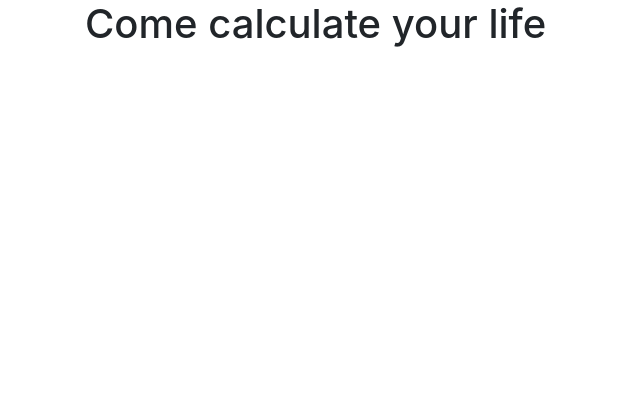
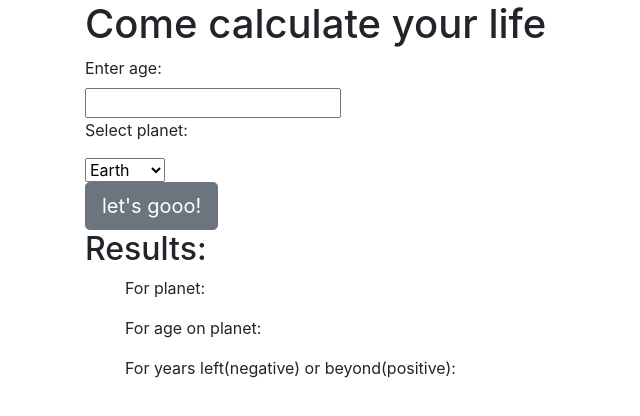
Before and after one commit to RemyXVX/Super-Galactic-Age-Calculator, a website built with webpack: page src/index.html in a window 1280 px wide. Shown: the whole page, without its empty margins (0-640 px from the left). Built offline with nearby package versions, Linux system fonts and the light colour scheme.

Commit message:
Updated and added some UI functions to display answers in the Dom

```diff
--- a/src/index.html
+++ b/src/index.html
@@ -8,11 +8,44 @@
 </head>
 <body>
   <div class="container">
-    <h1>Come calculate your life</h1>
-    <div>
-      <form>
-
-      </form>
+    <div class="first">
+      <h1>Come calculate your life</h1>
+      <div>
+        <form id="aged">
+          <div class="one">
+            <label for="age">Enter age:</label>
+            <br>
+            <input id="age" type="number">
+          </div>
+          <div class="two">
+            <p>Select planet:</p>
+            <select class="planetOpt" id="planetOpt">
+              <option class="option" id="optionPlanet" value="earth">Earth</option>
+              <option class="option" id="optionPlanet" value="mercury">Mecury</option>
+              <option class="option" id="optionPlanet" value="venus">Venus</option>
+              <option class="option" id="optionPlanet" value="mars">Mars</option>
+              <option class="option" id="optionPlanet" value="jupiter">Jupiter</option>
+            </select>
+            <br>
+            <button type="submit" id="submitBtn" class="btn btn-secondary btn-lg">let's gooo!</button>
+          </div>
+        </form>
+      </div>
+      <div>
+        <h2>Results:</h2>
+        <ol>For planet:
+          <br>
+          <span id="planetChoice"> </span>
+        </ol>
+        <ol>For age on planet:
+          <br>
+          <span id="yearsOld"> </span>
+        </ol>
+        <ol>For years left(negative) or beyond(positive):
+          <br>
+          <span id="deathOrBeyond"> </span>
+        </ol>
+      </div>
     </div>
   </div>
 
--- a/src/index.js
+++ b/src/index.js
@@ -2,6 +2,18 @@ import 'bootstrap';
 import 'bootstrap/dist/css/bootstrap.min.css';
 import './css/styles.css';
 
+let ageCalculator = (event) => {
+  event.preventDefault();
+
+  let planet = document.getElementById("optionPlanet").value;
+  let age = document.getElementById("age").value;
+
+  document.getElementById("planetOpt").innerHTML = planet;
+  document.getElementById("yearsOld").innerHTML = age;
+
+};
+
 window.addEventListener("load", ()=> {
+  document.getElementById("aged").addEventListener("submit", ageCalculator);
 
 });
```
